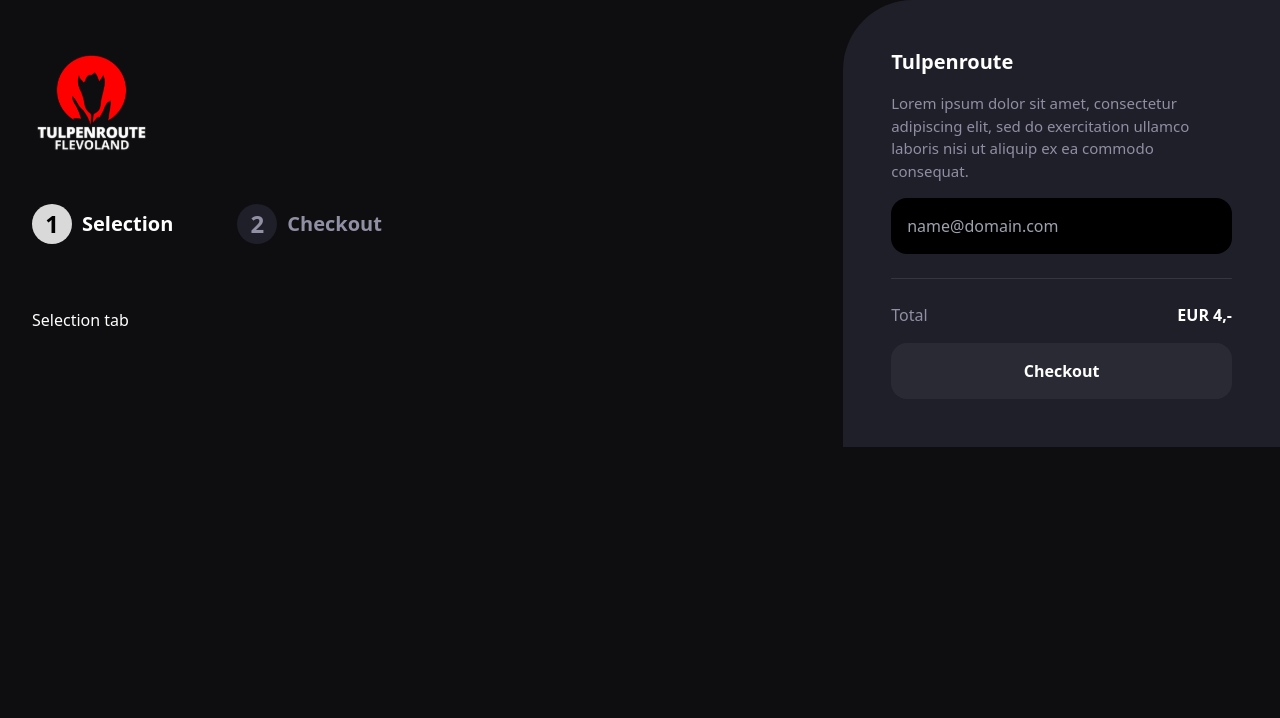
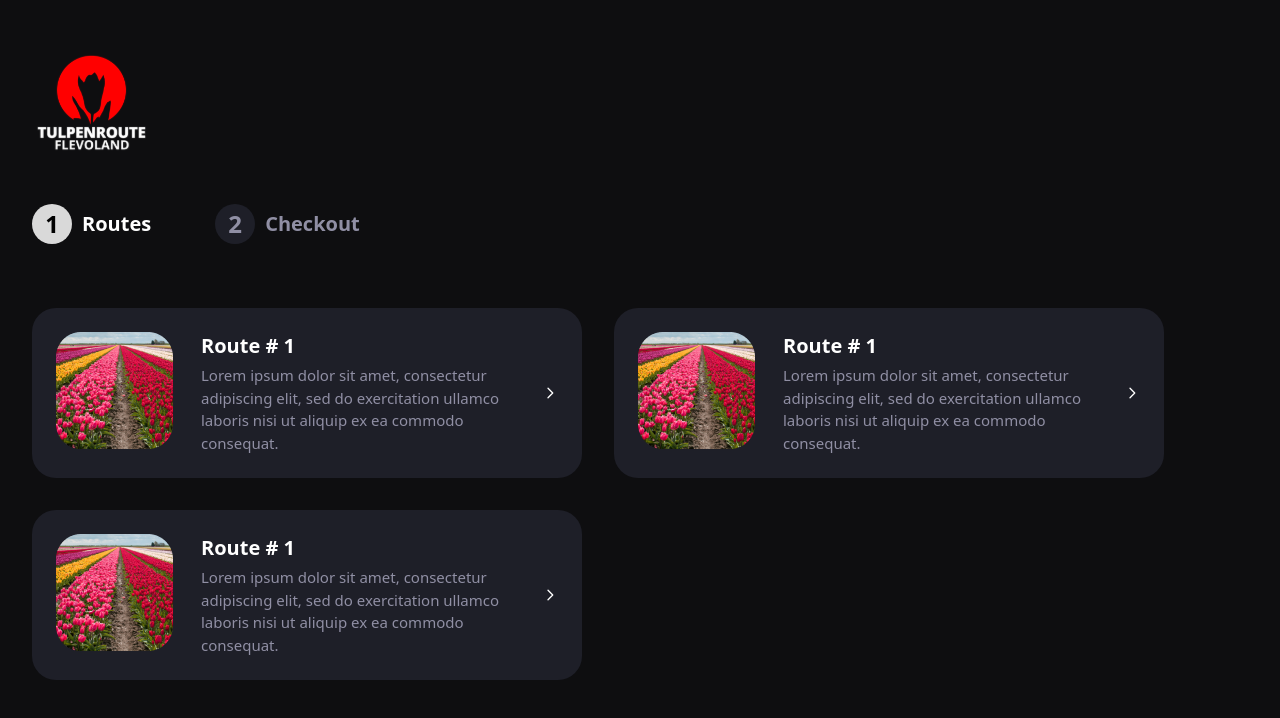
Before and after one commit to zohaib-saeed/Checkout-Flow, a Next.js app: page / in a window 1280 px wide. Shown: the top 718 px of the page. Built offline with nearby package versions, Linux system fonts and the light colour scheme.

Commit message:
made: pages to show to client

```diff
--- a/src/components/CheckoutFlow/Checkout/Index.js
+++ b/src/components/CheckoutFlow/Checkout/Index.js
@@ -26,7 +26,7 @@ const Checkout = () => {
           </div>
           {/* Tabs  */}
           <div className="w-full flex items-start justify-start flex-col">
-            <Tab.Group>
+            <Tab.Group defaultIndex={1}>
               <Tab.List className="w-full flex items-center justify-start gap-10 xs:gap-12 sm:gap-16">
                 <Tab as={Fragment}>
                   {({ selected }) => (
--- /dev/null
+++ b/src/pages/checkout.js
@@ -0,0 +1,12 @@
+import Checkout from "@/components/CheckoutFlow/Checkout/Index";
+import React from "react";
+
+const CheckoutPage = () => {
+  return (
+    <React.Fragment>
+      <Checkout />
+    </React.Fragment>
+  );
+};
+
+export default CheckoutPage;
--- /dev/null
+++ b/src/pages/confirmation.js
@@ -0,0 +1,12 @@
+import Confirmation from "@/components/Confirmation/Index";
+import React from "react";
+
+const ConfirmationPage = () => {
+  return (
+    <React.Fragment>
+      <Confirmation />
+    </React.Fragment>
+  );
+};
+
+export default ConfirmationPage;
--- a/src/pages/index.js
+++ b/src/pages/index.js
@@ -11,10 +11,10 @@ const inter = Inter({ subsets: ["latin"] });
 export default function Home() {
   return (
     <React.Fragment>
-      {/* <SelectRoute /> */}
+      <SelectRoute />
       {/* <SelectVariation /> */}
       {/* <SelectDay /> */}
-      <Checkout />
+      {/* <Checkout /> */}
       {/* <Confirmation /> */}
     </React.Fragment>
   );
--- /dev/null
+++ b/src/pages/select-day.js
@@ -0,0 +1,12 @@
+import React from "react";
+import SelectDay from "@/components/CheckoutFlow/SelectDay/Index";
+
+const SelecteDayPage = () => {
+  return (
+    <React.Fragment>
+      <SelectDay />
+    </React.Fragment>
+  );
+};
+
+export default SelecteDayPage;
--- /dev/null
+++ b/src/pages/select-variation.js
@@ -0,0 +1,12 @@
+import React from "react";
+import SelectVariation from "@/components/CheckoutFlow/SelectVariation/Index";
+
+const SelectVariationPage = () => {
+  return (
+    <React.Fragment>
+      <SelectVariation />
+    </React.Fragment>
+  );
+};
+
+export default SelectVariationPage;
```
